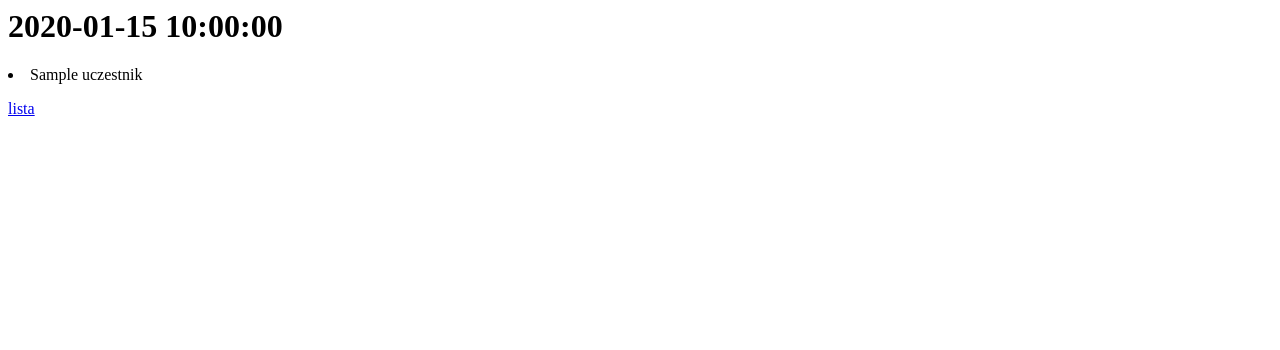
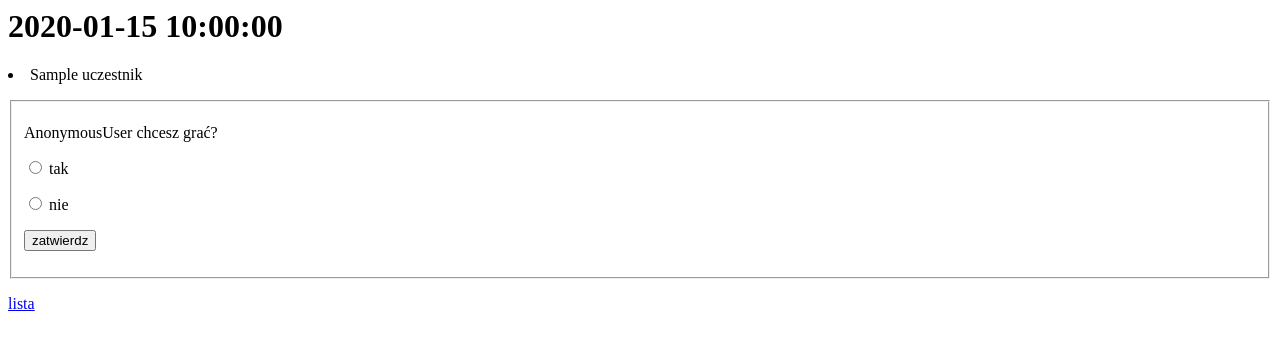
Before and after one commit to tofik/siata, a Django app: template gramy/templates/gramy/szczegoly.html in a window 1280 px wide. Shown: the top 350 px of the page. Run offline with Django 3.2, Linux system fonts and the light colour scheme; tables that the repository leaves empty hold one stand-in row (values such as "Sample post"); the template is opened without the code that fills it: values that come from a table or form of the project are taken from there, most other values are stand-ins (such as "Sample title", 1, 10 or a date in 2020).

Commit message:
Modifies szczegoly.html template.

```diff
--- a/gramy/models.py
+++ b/gramy/models.py
@@ -17,4 +17,5 @@ class Uczestnik(models.Model):
     forname = models.CharField(max_length = 20)
     surname = models.CharField(max_length = 40)
     created = models.DateTimeField(auto_now_add = True)
+    chce = models.IntegerField()
 #    email = models.CharField(max_length = 60)
--- a/gramy/templates/gramy/szczegoly.html
+++ b/gramy/templates/gramy/szczegoly.html
@@ -8,6 +8,18 @@
   {% endfor %}
 </p>
 
+<form action="/siata/gramy/szczegoly/{{ granie.id }}/" method = "POST">
+  {% csrf_token %}
+  <fieldset>
+    <p>{{ user }} chcesz grać? </p>
+    <p><input type = "radio" name = "chcesz" value = 1> tak </p>
+    <p><input type = "radio" name = "chcesz" value = 0 > nie </p>
+    <p><input type = "submit" value = "zatwierdz"></p>
+
+  </fieldset>
+
+</form>
+
 <p>
   <a href = "/">lista</a>
 </p>
```
Also changed, not shown: gramy/views.py (+9 -4 lines).
